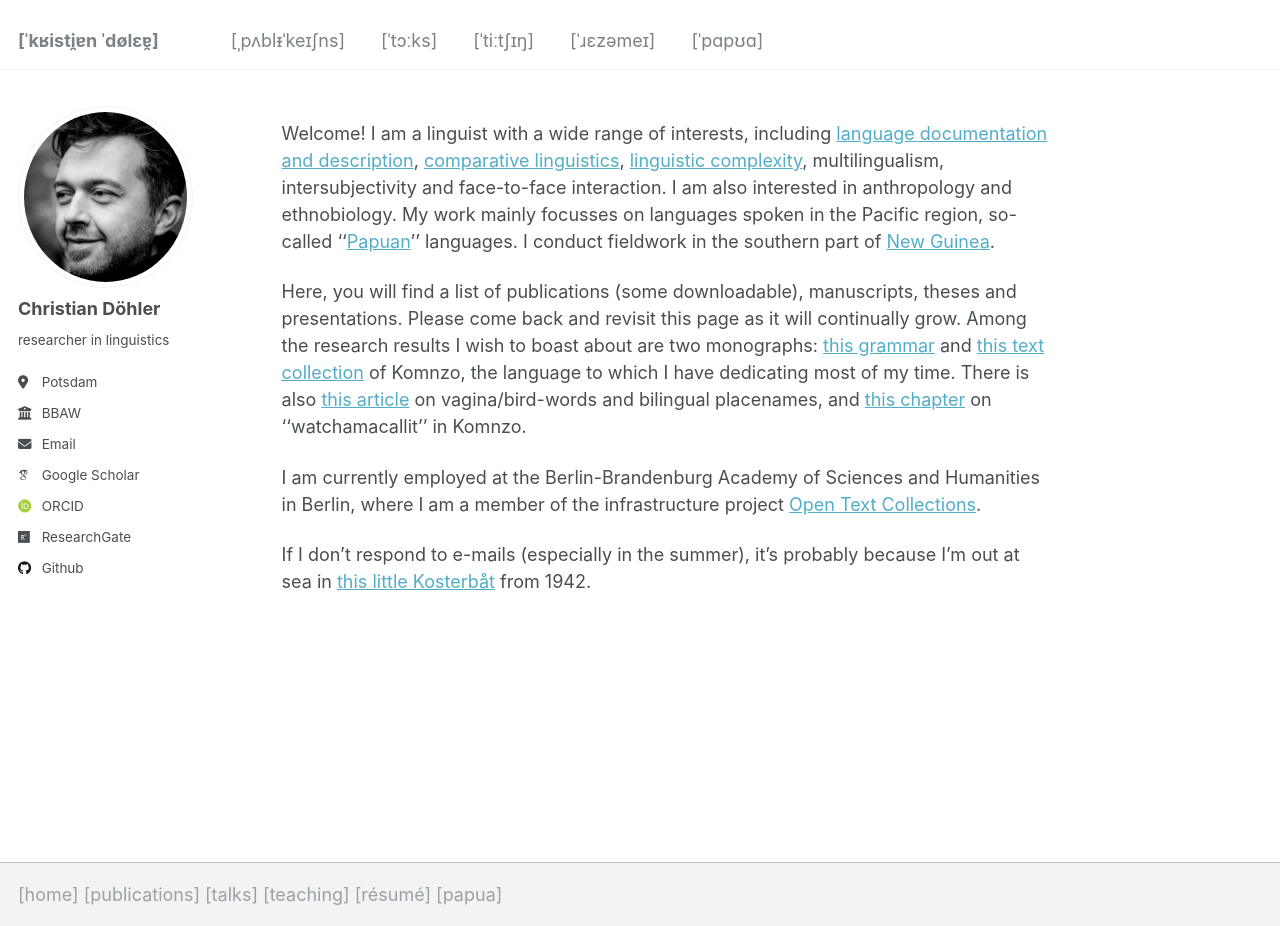
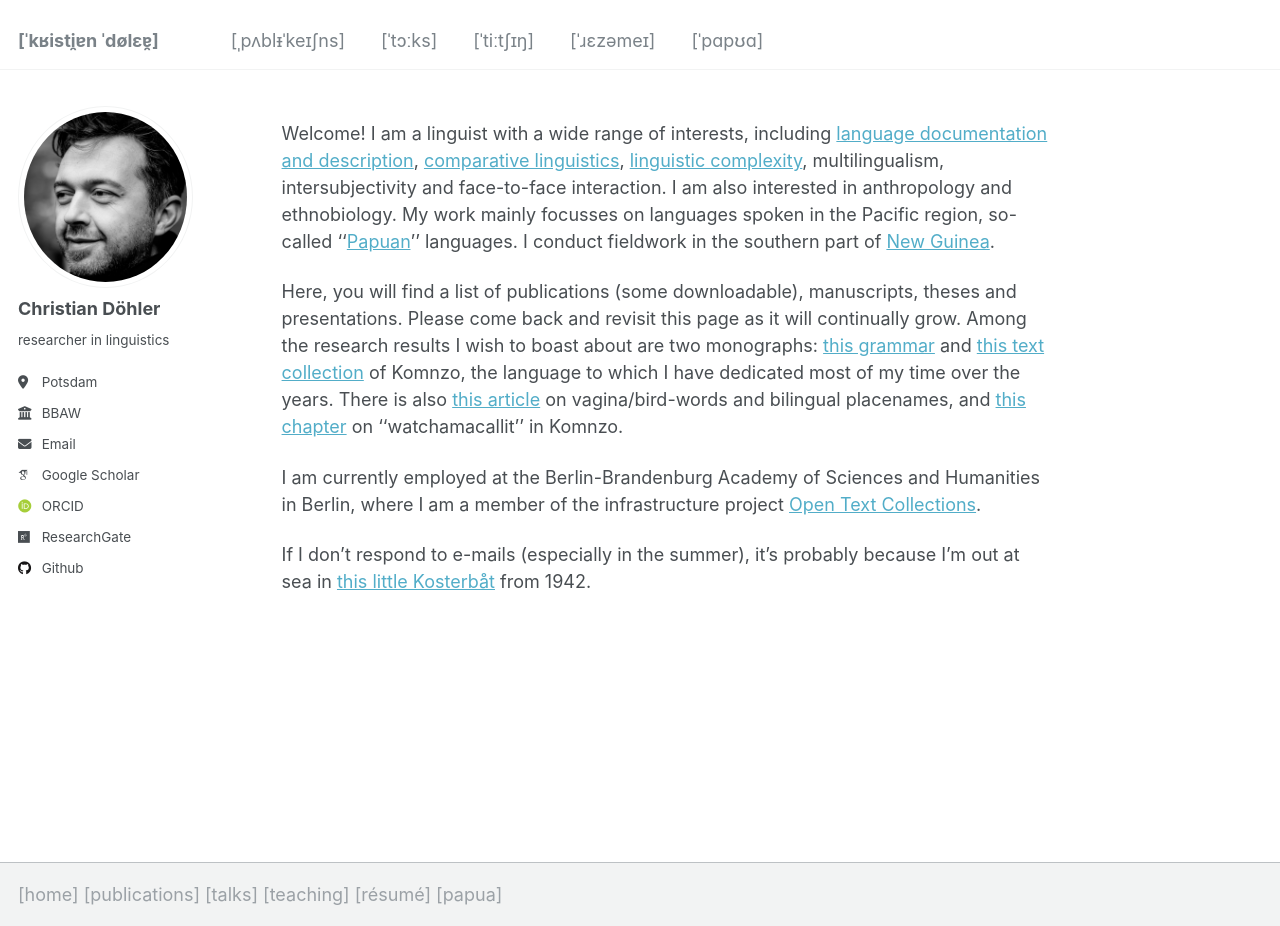
Before and after one commit to chrdoe/chrdoe.github.io, a Jekyll site: the page built from _pages/about.md, in a window 1280 px wide and 926 px high. Built offline with Jekyll 4.4.1, drawn with Linux system fonts in a browser that asks for light colours; some web fonts are replaced.

Commit message:
Update about.md

```diff
--- a/_pages/about.md
+++ b/_pages/about.md
@@ -9,7 +9,7 @@ redirect_from:
 
 Welcome! I am a linguist with a wide range of interests, including [language documentation and description](https://ifl.phil-fak.uni-koeln.de/sites/linguistik/Personen/ASW/Himmelmann/Publikationen/2006-2010/Language_documentation_What_is_it_and_what_is_it_good_for_2006a.pdf), [comparative linguistics](https://hiphilangsci.net/2018/09/05/typology/), [linguistic complexity](https://doi.org/10.1075/slcs.71), multilingualism, intersubjectivity and face-to-face interaction. I am also interested in anthropology and ethnobiology. My work mainly focusses on languages spoken in the Pacific region, so-called ''[Papuan](https://halmahera.hypotheses.org/747)'' languages. I conduct fieldwork in the southern part of [New Guinea](https://maps.app.goo.gl/r8p2hNKBiLcF46of6).
 
-Here, you will find a list of publications (some downloadable), manuscripts, theses and presentations. Please come back and revisit this page as it will continually grow. Among the research results I wish to boast about are two monographs: [this grammar](https://langsci-press.org/catalog/book/212) and [this text collection](https://langsci-press.org/catalog/book/480) of Komnzo, the language to which I have dedicating most of my time. There is also [this article](https://doi.org/10.1177/13670069211023158) on vagina/bird-words and bilingual placenames, and [this chapter](https://zenodo.org/records/15697589) on ''watchamacallit'' in Komnzo.
+Here, you will find a list of publications (some downloadable), manuscripts, theses and presentations. Please come back and revisit this page as it will continually grow. Among the research results I wish to boast about are two monographs: [this grammar](https://langsci-press.org/catalog/book/212) and [this text collection](https://langsci-press.org/catalog/book/480) of Komnzo, the language to which I have dedicated most of my time over the years. There is also [this article](https://doi.org/10.1177/13670069211023158) on vagina/bird-words and bilingual placenames, and [this chapter](https://zenodo.org/records/15697589) on ''watchamacallit'' in Komnzo.
 
 I am currently employed at the Berlin-Brandenburg Academy of Sciences and Humanities in Berlin, where I am a member of the infrastructure project [Open Text Collections](https://opentextcollections.github.io/).
 
```
